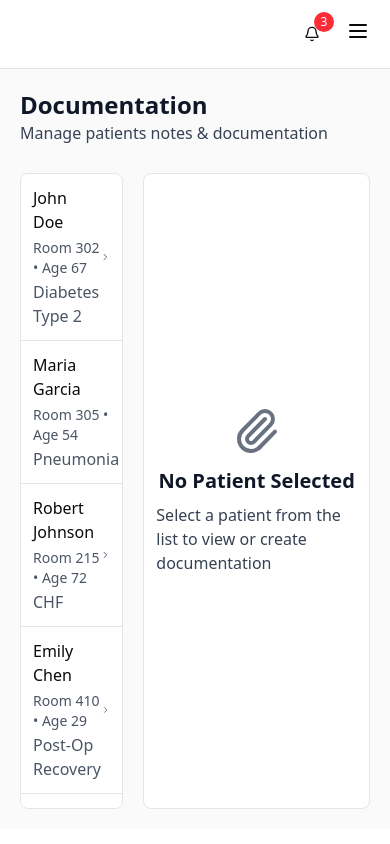
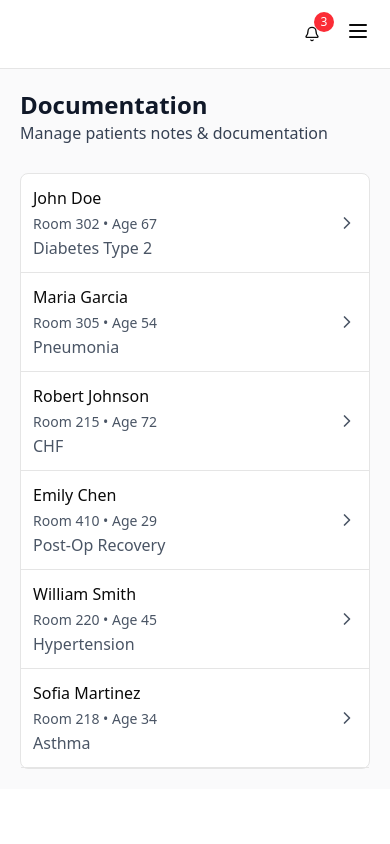
Before and after one commit to kazisolah114/smart-nurse, a Next.js app: page /dashboard/documentation in a window 390 px wide. Built offline with nearby package versions, Linux system fonts and the light colour scheme.

Commit message:
Made the documentation page responsive

```diff
--- a/src/dashboard/DocumentationPage/DocumentationPage.jsx
+++ b/src/dashboard/DocumentationPage/DocumentationPage.jsx
@@ -12,7 +12,7 @@ const DocumentationPage = () => {
         const handleFetchDocumentation = async () => {
             try {
                 const response = await axios.get('/data/documentation.json');
-                if(response.status === 200) {
+                if (response.status === 200) {
                     setPatients(response.data.patients);
                 }
             } catch (error) {
@@ -24,9 +24,9 @@ const DocumentationPage = () => {
     return (
         <div className=''>
             <FeatureHeader title={"Documentation"} description={"Manage patients notes & documentation"} />
-            <div className="grid grid-cols-12 gap-5">
-                <Patients patients={patients} setSelectedPatient={setSelectedPatient} />
-                <Documentations selectedPatient={selectedPatient} />
+            <div className="md:grid grid-cols-12 gap-5">
+                <Patients patients={patients} selectedPatient={selectedPatient} setSelectedPatient={setSelectedPatient} />
+                <Documentations selectedPatient={selectedPatient} setSelectedPatient={setSelectedPatient} />
             </div>
         </div>
     );
--- a/src/dashboard/DocumentationPage/Documentations.jsx
+++ b/src/dashboard/DocumentationPage/Documentations.jsx
@@ -6,29 +6,33 @@ import { Select, SelectContent, SelectItem, SelectTrigger, SelectValue } from '@
 import { Table, TableBody, TableCell, TableHead, TableHeader, TableRow } from '@/components/ui/table';
 import { Tabs, TabsContent, TabsList, TabsTrigger } from '@/components/ui/tabs';
 import { Textarea } from '@/components/ui/textarea';
-import { Edit, Paperclip, Trash2 } from 'lucide-react';
+import { ArrowLeft, Edit, Paperclip, Trash2 } from 'lucide-react';
 
-const Documentations = ({ selectedPatient }) => {
+const Documentations = ({ selectedPatient, setSelectedPatient }) => {
     return (
-        <div className='col-span-8 bg-white rounded-md border p-3 '>
+        <div className={`col-span-8 ${selectedPatient ? '' : 'max-md:hidden'} bg-white rounded-md border p-3 `}>
             {
                 selectedPatient ?
                     <div>
                         <Tabs defaultValue="notes" className="space-y-4">
-                            <div className="flex items-center justify-between">
+                            <div className="flex sm:items-center sm:justify-between max-sm:flex-col max-sm:gap-4">
                                 <div>
-                                    <h5 className="font-semibold text-xl mb-1">{selectedPatient.name}</h5>
+                                    <div className='flex items-center gap-3 md:hidden'>
+                                        <Button variant={'outline'} onClick={() => setSelectedPatient(null)}><ArrowLeft className='w-5 h-5 text-grya-700' /></Button>
+                                        <h5 className="font-semibold text-xl max-sm:text-lg sm:mb-1">{selectedPatient.name}</h5>
+                                    </div>
+                                    <h5 className="max-md:hidden font-semibold text-xl max-sm:text-lg sm:mb-1">{selectedPatient.name}</h5>
                                     <p className="text-gray-600">
                                         Room {selectedPatient.room} • {selectedPatient.condition}
                                     </p>
                                 </div>
-                                <TabsList>
+                                <TabsList className={'max-sm:w-full'}>
                                     <TabsTrigger value="notes" className={"cursor-pointer"}>Notes</TabsTrigger>
                                     <TabsTrigger value="create" className={"cursor-pointer"}>Create Note</TabsTrigger>
                                 </TabsList>
                             </div>
 
-                            <div className='mt-3'>
+                            <div className='mt-2'>
                                 <TabsContent value="notes">
                                     {selectedPatient.notes.length ?
                                         <Table>
--- a/src/dashboard/DocumentationPage/Patients.jsx
+++ b/src/dashboard/DocumentationPage/Patients.jsx
@@ -1,9 +1,9 @@
 import React from 'react';
 import { ChevronRight } from 'lucide-react';
 
-const Patients = ({ patients, setSelectedPatient }) => {
+const Patients = ({ patients,selectedPatient, setSelectedPatient }) => {
     return (
-        <div className='col-span-4 bg-white rounded-md border max-h-[calc(100vh-13rem)] overflow-auto'>
+        <div className={`col-span-4 bg-white rounded-md border md:max-h-[calc(100vh-13rem)] md:overflow-auto ${selectedPatient ? 'max-md:hidden' : ''}`}>
             <ul>
                 {
                     patients.map(patient => {
```
